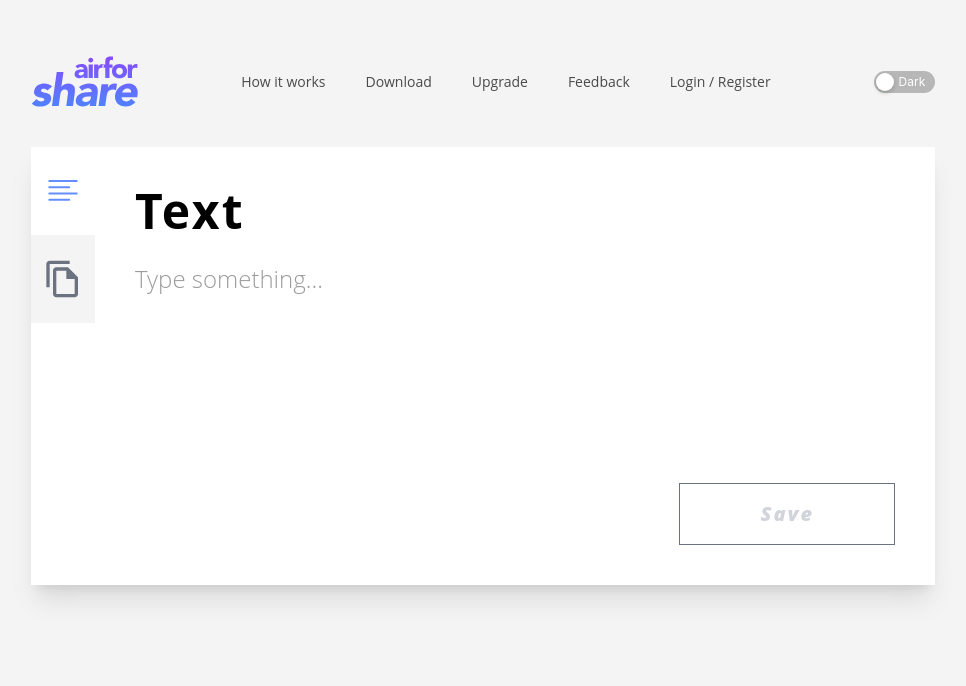
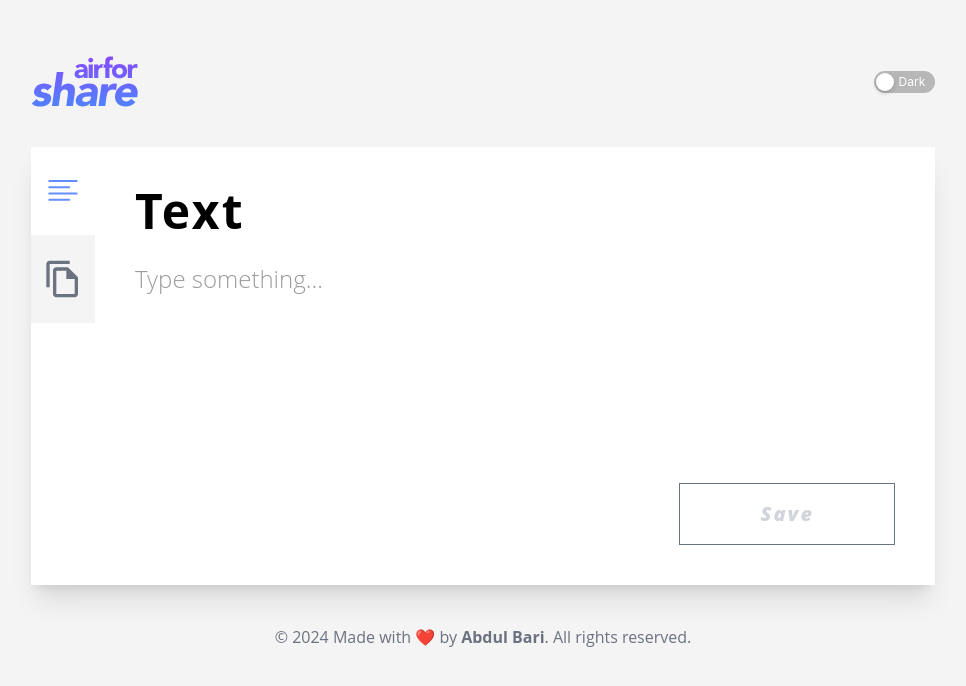
Before and after one commit to Abdul-Bari-Mazari/airforshare-react-tailwind, a React (Vite) app: page / in a window 1280 px wide. Shown: the top 686 px of the page, without its empty margins (157-1123 px from the left). Built offline with nearby package versions, Linux system fonts and the light colour scheme; no server answers; the database is empty.

Commit message:
added footer and minor changes

```diff
--- a/src/App.jsx
+++ b/src/App.jsx
@@ -6,16 +6,15 @@ import { MdOutlineFileCopy } from 'react-icons/md';
 import { useEffect, useState } from 'react';
 import { ThemeContextProvider } from './contexts/themeContext';
 
+
 function App() {
   const [seletedOption, setSelectedOption] = useState('TextContainer');
+  const [textOptionColor, setTextOptionColor] = useState('text-gray-500');
+  const [textOptionBgColor, setTextOptionBgColor] = useState('white');
+  const [fileOptionColor, setFileOptionColor] = useState('text-gray-500');
+  const [fileOptionBgColor, setFileOptionBgColor] = useState('white');
 
-  const [textOptionColor, setTextOptionColor] = useState('text-gray-500');
-
-  const [textOptionBgColor, setTextOptionBgColor] = useState('white');
-
-  const [fileOptionColor, setFileOptionColor] = useState('text-gray-500');
-
-  const [fileOptionBgColor, setFileOptionBgColor] = useState('white');
+  const currentYear = new Date().getFullYear();
 
   // Set theme
 
@@ -96,6 +95,11 @@ function App() {
           setSelection={setSelection}
           appSeletedOption={seletedOption}
         />
+        <footer>
+          <p className="text-center text-base text-gray-500 mt-10 mb-4">
+            &copy; {currentYear} Made with ❤️ by <a target='_blank' href='https://abdulbari-portfolio.vercel.app/'><b>Abdul Bari</b></a>. All rights reserved.
+          </p>
+        </footer>
       </div>
     </ThemeContextProvider>
   );
--- a/src/components/Navbar/Navbar.jsx
+++ b/src/components/Navbar/Navbar.jsx
@@ -38,11 +38,6 @@ function AppNavbar() {
         {/* Nav links */}
 
         <div className="hidden items-center space-x-10 text-sm  md:flex">
-          <NavLinks text="How it works" />
-          <NavLinks text="Download" />
-          <NavLinks text="Upgrade" />
-          <NavLinks text="Feedback" />
-          <NavLinks text="Login / Register" />
         </div>
         <div className="flex justify-center items-center gap-4">
           <div className="block md:hidden">
```
